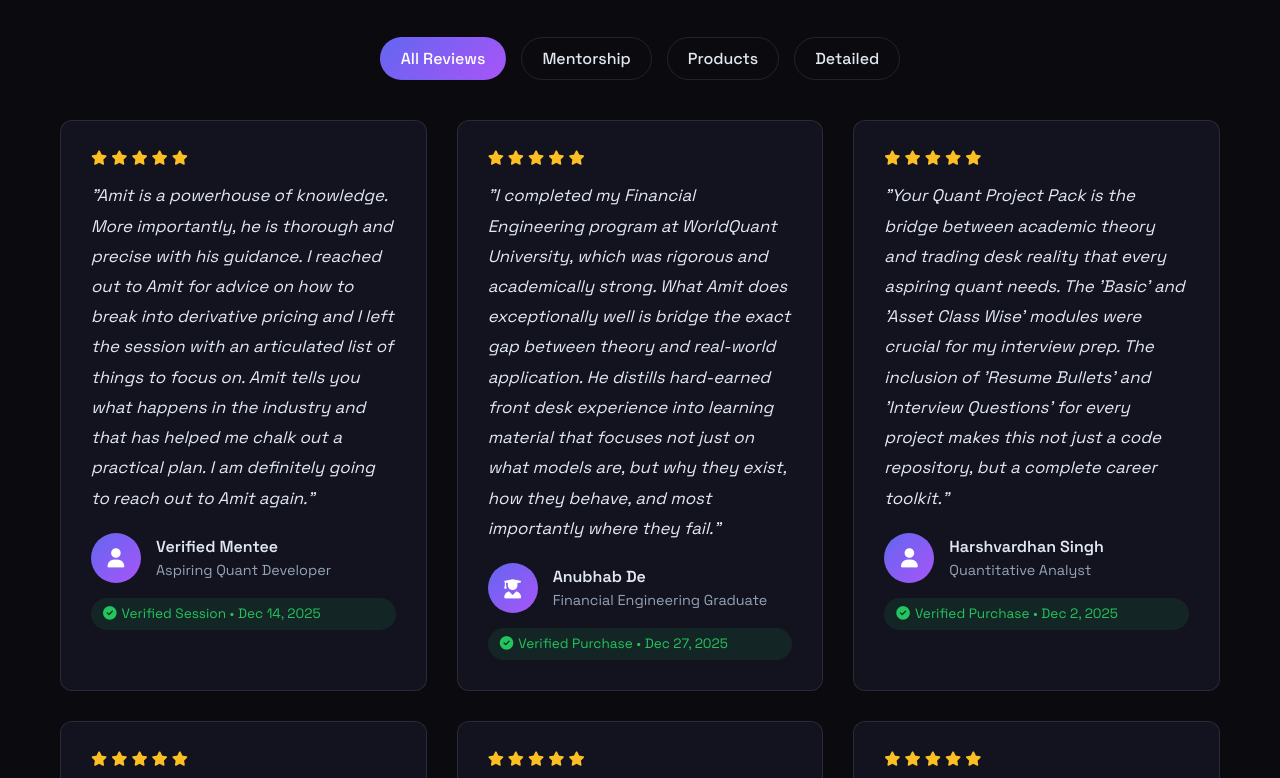
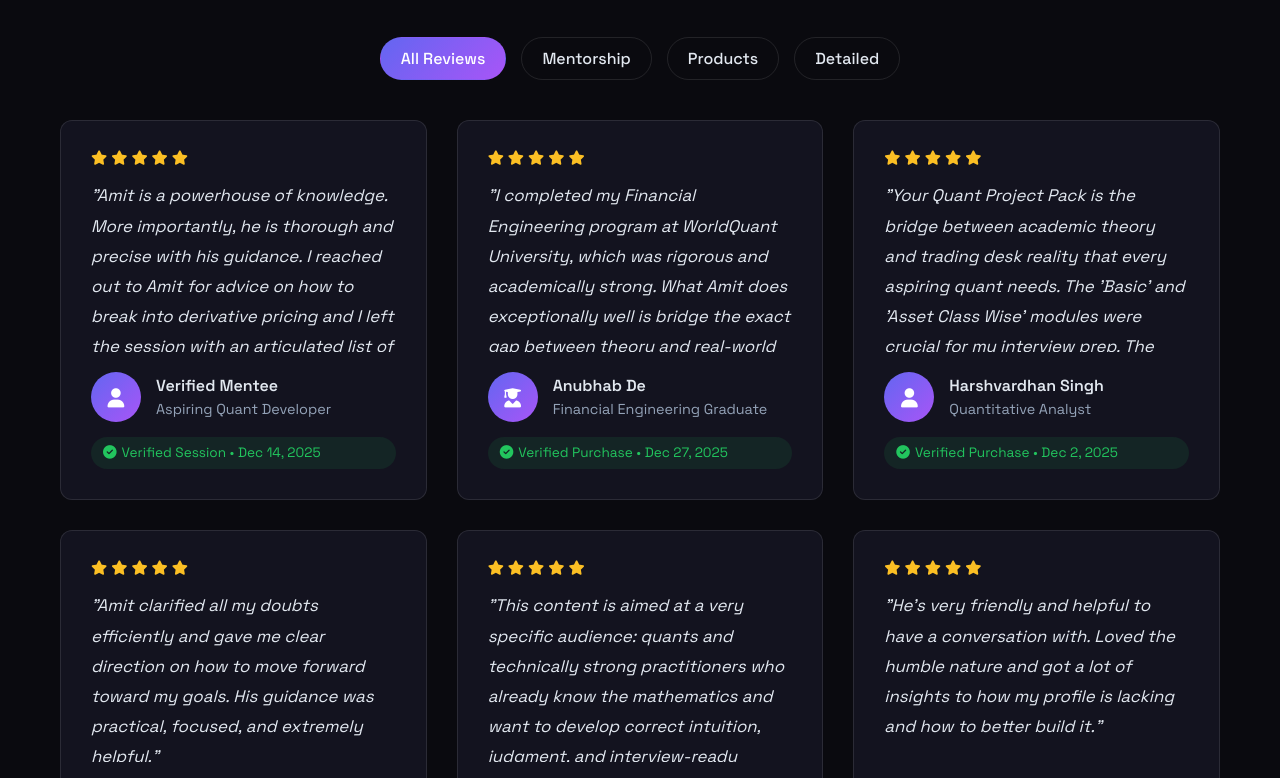
Before and after one commit to AIM-IT4/quant-mentor, a website: page testimonials.html in a window 1280 px wide. Shown: the part 606-1384 px from the top of the page. Drawn offline with Linux system fonts and the light colour scheme.

Commit message:
fix: testimonial cards max-height 380px with scrollable text overflow

```diff
--- a/styles.css
+++ b/styles.css
@@ -1583,6 +1583,10 @@ body.d2q-reference .footer .logo-img {
     border: 1px solid var(--border-subtle);
     border-radius: var(--radius-lg);
     transition: all var(--transition-normal);
+    max-height: 380px;
+    display: flex;
+    flex-direction: column;
+    overflow: hidden;
 }
 
 .testimonial-card:hover {
@@ -1612,6 +1616,9 @@ body.d2q-reference .footer .logo-img {
     line-height: 1.7;
     margin-bottom: 24px;
     font-style: italic;
+    overflow-y: auto;
+    flex: 1;
+    min-height: 0;
 }
 
 .testimonial-author {
--- a/testimonials.html
+++ b/testimonials.html
@@ -80,6 +80,10 @@
             border-radius: 12px;
             padding: 30px;
             transition: all 0.3s ease;
+            max-height: 380px;
+            display: flex;
+            flex-direction: column;
+            overflow: hidden;
         }
 
         .testimonial-card:hover {
@@ -98,6 +102,9 @@
             line-height: 1.8;
             margin-bottom: 20px;
             font-size: 1.05em;
+            overflow-y: auto;
+            flex: 1;
+            min-height: 0;
         }
 
         .testimonial-author {
```
